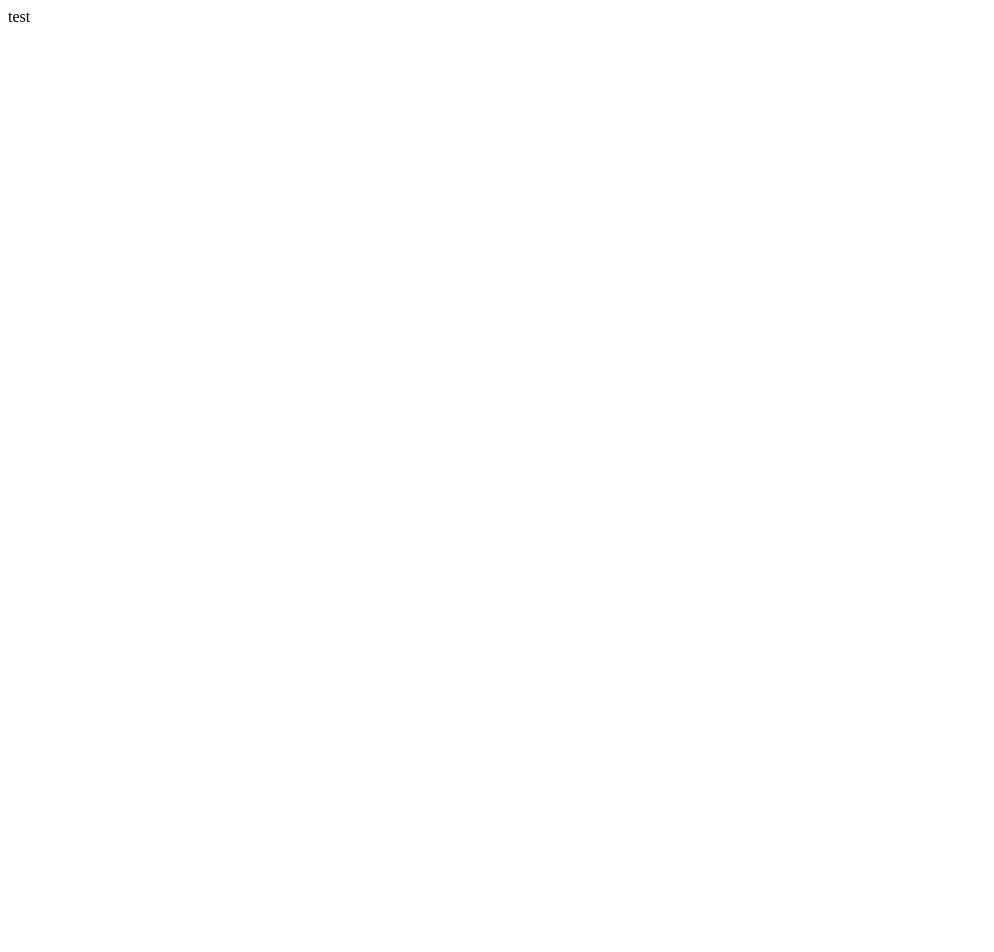
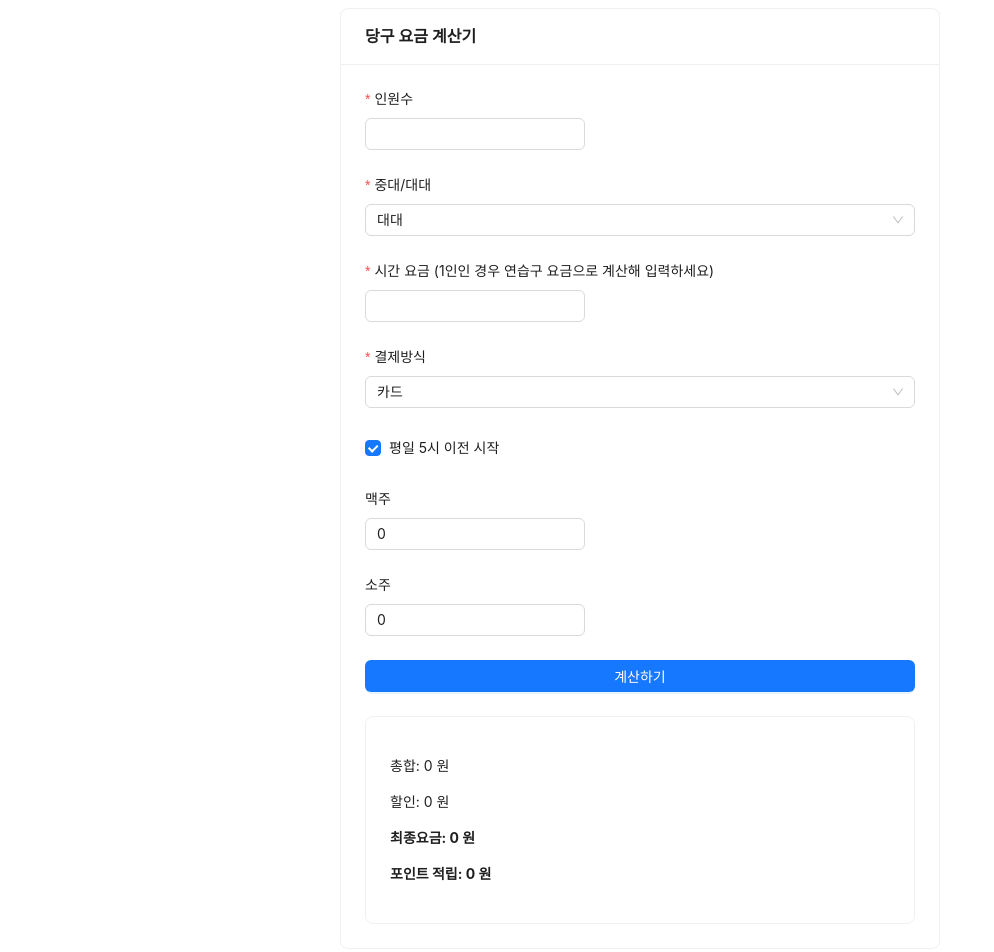
Before and after one commit to leejjorang/billiard_charge, a React (Vite) app: page / in a window 1280 px wide. Shown: the top 952 px of the page, without its empty margins (0-994 px from the left). Before the commit the page ends 800 px from the top, so only its background shows below. Built offline with nearby package versions, Linux system fonts and the light colour scheme.

Commit message:
Feat: Home ui 구현, 요금계산 로직 구현

```diff
--- a/src/App.tsx
+++ b/src/App.tsx
@@ -1,7 +1,7 @@
-import { useState } from "react";
+import Home from "./Home";
 
 function App() {
-  return <>test</>;
+  return <Home />;
 }
 
 export default App;
--- a/src/Home.tsx
+++ b/src/Home.tsx
@@ -1,7 +1,105 @@
-import React from "react";
+import React, { useState } from "react";
+import { Form, InputNumber, Select, Checkbox, Button, Card } from "antd";
+import calculate from "./calculate";
+import { IForm } from "./type";
+
+const { Option } = Select;
 
 const Home = () => {
-  return <div></div>;
+  const [form] = Form.useForm();
+  const [results, setResults] = useState({
+    total: 0,
+    discount: 0,
+    finalAmount: 0,
+    points: 0,
+  });
+
+  const handleFinish = async (values: IForm) => {
+    const calculatedResults = await calculate(values);
+    setResults(calculatedResults);
+  };
+
+  return (
+    <Card title="당구 요금 계산기" style={{ maxWidth: 600, margin: "0 auto" }}>
+      <Form
+        form={form}
+        layout="vertical"
+        onFinish={handleFinish}
+        initialValues={{
+          tableType: "large",
+          paymentMethod: "card",
+          isDiscount: true,
+          beerCount: 0,
+          sojuCount: 0,
+        }}
+      >
+        <Form.Item
+          label="인원수"
+          name="numPeople"
+          rules={[{ required: true, message: "인원수를 입력해 주세요" }]}
+        >
+          <InputNumber min={1} max={20} style={{ width: "40%" }} />
+        </Form.Item>
+
+        <Form.Item
+          label="중대/대대"
+          name="tableType"
+          rules={[{ required: true, message: "테이블 타입을 입력해 주세요" }]}
+        >
+          <Select>
+            <Option value="medium">중대</Option>
+            <Option value="large">대대</Option>
+          </Select>
+        </Form.Item>
+
+        <Form.Item
+          label="시간 요금 (1인인 경우 연습구 요금으로 계산해 입력하세요)"
+          name="baseFee"
+          rules={[{ required: true, message: "요금을 입력해 주세요" }]}
+        >
+          <InputNumber style={{ width: "40%" }} />
+        </Form.Item>
+
+        <Form.Item
+          label="결제방식"
+          name="paymentMethod"
+          rules={[
+            { required: true, message: "Please select a payment method" },
+          ]}
+        >
+          <Select>
+            <Option value="cash">현금</Option>
+            <Option value="card">카드</Option>
+          </Select>
+        </Form.Item>
+
+        <Form.Item name="isDiscount" valuePropName="checked">
+          <Checkbox>평일 5시 이전 시작</Checkbox>
+        </Form.Item>
+
+        <Form.Item label="맥주" name="beerCount">
+          <InputNumber min={0} max={20} style={{ width: "40%" }} />
+        </Form.Item>
+
+        <Form.Item label="소주" name="sojuCount">
+          <InputNumber min={0} max={20} style={{ width: "40%" }} />
+        </Form.Item>
+
+        <Form.Item>
+          <Button type="primary" htmlType="submit" style={{ width: "100%" }}>
+            계산하기
+          </Button>
+        </Form.Item>
+      </Form>
+
+      <Card style={{ marginTop: 20 }}>
+        <p>총합: {results.total} 원</p>
+        <p>할인: {results.discount} 원</p>
+        <p style={{ fontWeight: "bold" }}>최종요금: {results.finalAmount} 원</p>
+        <p style={{ fontWeight: "bold" }}>포인트 적립: {results.points} 원</p>
+      </Card>
+    </Card>
+  );
 };
 
 export default Home;
--- a/src/calculate.ts
+++ b/src/calculate.ts
@@ -1,7 +1,57 @@
-import React from "react";
+import { IForm } from "./type";
 
-const calculate = () => {
-  return;
+const calculate = (values: IForm) => {
+  const {
+    numPeople,
+    tableType,
+    paymentMethod,
+    isDiscount,
+    beerCount,
+    sojuCount,
+    baseFee,
+  } = values;
+
+  // 기본 요금 계산
+  const minimumFees: { [key: number]: number } = {
+    2: 6000,
+    3: 7000,
+    4: 9000,
+  };
+
+  const additionalFeePerPerson = 3000; // 5명 이상일 경우 추가 요금
+
+  // 최소 요금 적용
+  const minimumFee =
+    numPeople === 1
+      ? 0
+      : numPeople <= 4
+      ? minimumFees[numPeople]
+      : minimumFees[4] + (numPeople - 4) * additionalFeePerPerson;
+
+  const adjustedBaseFee = numPeople === 1 ? Math.min(baseFee, 10000) : baseFee;
+  const finalBaseFee = Math.max(adjustedBaseFee, minimumFee);
+
+  // 평일 낮 할인 적용 (대대인 경우에만)
+  const discount = isDiscount && tableType === "large" ? finalBaseFee * 0.2 : 0;
+
+  // 총 요금 계산 (음료 추가)
+  const beerCost = beerCount * 3500;
+  const sojuCost = sojuCount * 4000;
+  const total = finalBaseFee + beerCost + sojuCost;
+  const final = finalBaseFee + beerCost + sojuCost - discount;
+
+  // 포인트 적립 (현금 결제 && 낮 할인 없음)
+  const points =
+    paymentMethod === "cash" && !isDiscount
+      ? (finalBaseFee - discount) * 0.05
+      : 0;
+
+  return {
+    total: Math.round(total),
+    discount: Math.round(discount),
+    finalAmount: Math.round(final),
+    points: Math.round(points),
+  };
 };
 
 export default calculate;
--- /dev/null
+++ b/src/type.ts
@@ -0,0 +1,9 @@
+export interface IForm {
+  numPeople: number;
+  tableType: "medium" | "large";
+  paymentMethod: "card" | "cash";
+  baseFee: number;
+  isDiscount: boolean;
+  beerCount: number;
+  sojuCount: number;
+}
```
